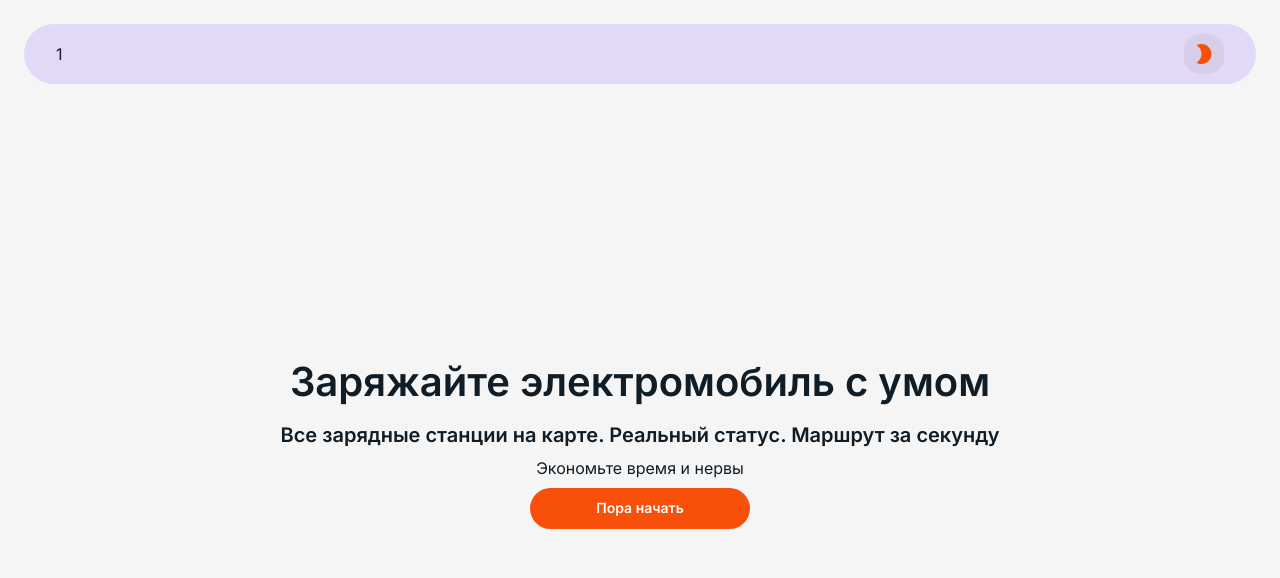
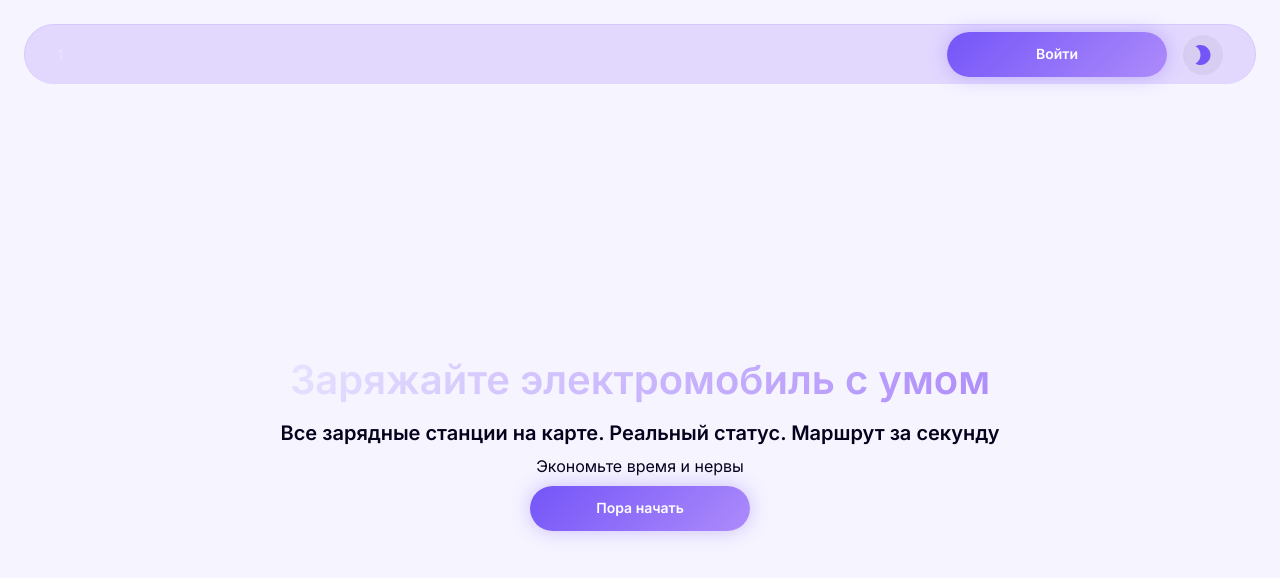
Before and after one commit to BaldrProgrammer/elektrozapravki, a Next.js app in the folder client/: page / in a window 1280 px wide. Shown: the top 578 px of the page. Built offline with nearby package versions, Linux system fonts and the light colour scheme.

Commit message:
поменяла маршрутизацию

```diff
--- a/client/src/components/NavBar/NavBar.tsx
+++ b/client/src/components/NavBar/NavBar.tsx
@@ -3,10 +3,12 @@ import {useTheme} from "@mui/material";
 import { Box, AppBar, Toolbar } from "@mui/material";
 import { ThemeToggle } from "@/components/Buttons/ThemeToggle";
 import Logo from "@/components/Logo/Logo";
-
+import ButtonStation from "@/components/Buttons/ButtonStation";
+import {useRouter} from "next/navigation";
 
 export default function NavBar() {
     const theme = useTheme()
+    const navigate = useRouter()
 
     return (
         <AppBar
@@ -36,6 +38,7 @@ export default function NavBar() {
                     <Logo/>
                 </Box>
                 <Box sx={{ display: "flex", alignItems: "center", gap: 2 }}>
+                    <ButtonStation onClick={()=>(navigate.push('/public/auth'))}>Войти</ButtonStation>
                     <ThemeToggle />
                 </Box>
             </Toolbar>
--- a/client/src/modules/Pages/AuthPageModule.tsx
+++ b/client/src/modules/Pages/AuthPageModule.tsx
@@ -1,9 +1,7 @@
 'use client'
 
-import {Box, Container, Typography} from "@mui/material";
+import {Box, Container} from "@mui/material";
 import NavBar from "@/components/NavBar/NavBar";
-import ButtonStation from "@/components/Buttons/ButtonStation";
-import LoginForm from "@/components/AuthorizationForm/LoginForm";
 import AuthBox from "@/components/AuthorizationForm/AuthBox";
 
 
--- a/client/src/theme/theme.ts
+++ b/client/src/theme/theme.ts
@@ -2,218 +2,171 @@
 
 import { createTheme, ThemeOptions } from '@mui/material/styles';
 
-// Цветовая палитра проекта
 const colors = {
-    // Темная тема
     dark: {
-        background: '#101d26',
-        surface: '#1f2f40',
-        text: '#dde2e5',
-        textSecondary: '#b0c4ce',
-        divider: 'rgba(255, 255, 255, 0.12)',
+        background: '#06021d',
+        surface: '#0f0a2a',
+        surfaceLight: '#1a1240',
+        text: '#e8e4ff',
+        textSecondary: '#ad8bfb',
+        divider: 'rgba(173, 139, 251, 0.2)',
     },
-    // Светлая тема
     light: {
-        background: '#f5f5f5',
+        background: '#f6f4ff',
         surface: '#ffffff',
-        text: '#101d26',
-        textSecondary: '#1f2f40',
-        divider: 'rgba(0, 0, 0, 0.12)',
+        surfaceLight: '#f0ebff',
+        text: '#06021d',
+        textSecondary: '#7455f8',
+        divider: 'rgba(116, 85, 248, 0.2)',
     },
-    // Общие цвета (не зависят от темы)
-    primary: '#f8500a',
-    secondary: '#FB8D23',
-    error: '#f44336',
-    warning: '#ff9800',
-    success: '#4caf50',
-    info: '#2196f3',
+
+    primary: '#7455f8',
+    primaryLight: '#ad8bfb',
+    primarySoft: '#e8e4ff',
 };
 
 export const getDesignTokens = (mode: 'light' | 'dark'): ThemeOptions => ({
     palette: {
         mode,
+
         primary: {
             main: colors.primary,
-            light: colors.secondary,
-            dark: '#d43f00',
-            contrastText: mode === 'dark' ? colors.dark.text : colors.light.text,
+            light: colors.primaryLight,
+            dark: '#5a3ae0',
+            contrastText: colors.dark.text,
         },
+
         secondary: {
-            main: colors.secondary,
-            light: '#ffa347',
-            dark: '#e67a00',
-            contrastText: mode === 'dark' ? colors.dark.text : colors.light.text,
+            main: colors.primaryLight,
+            light: '#c2a9ff',
+            dark: '#8a6cf5',
+            contrastText: colors.dark.text,
         },
+
         background: {
             default: mode === 'dark' ? colors.dark.background : colors.light.background,
             paper: mode === 'dark' ? colors.dark.surface : colors.light.surface,
         },
+
         text: {
             primary: mode === 'dark' ? colors.dark.text : colors.light.text,
             secondary: mode === 'dark' ? colors.dark.textSecondary : colors.light.textSecondary,
-            disabled: mode === 'dark' ? '#6f8f9c' : '#9e9e9e',
         },
-        error: {
-            main: colors.error,
-        },
-        warning: {
-            main: colors.warning,
-        },
-        success: {
-            main: colors.success,
-        },
-        info: {
-            main: colors.info,
-        },
+
         divider: mode === 'dark' ? colors.dark.divider : colors.light.divider,
     },
+
     typography: {
-        fontFamily: '"Inter", "Roboto", "Helvetica", "Arial", sans-serif',
+        fontFamily: 'var(--font-inter), sans-serif',
+
         h1: {
             fontSize: '2.5rem',
             fontWeight: 600,
+            background: `linear-gradient(135deg, ${colors.primarySoft}, ${colors.primaryLight})`,
+            WebkitBackgroundClip: 'text',
+            color: 'transparent',
         },
-        h2: {
-            fontSize: '2rem',
+
+        h2: { fontSize: '2rem', fontWeight: 600 },
+        h3: { fontSize: '1.75rem', fontWeight: 600 },
+        h4: { fontSize: '1.5rem', fontWeight: 600 },
+        h5: { fontSize: '1.25rem', fontWeight: 600 },
+        h6: { fontSize: '1rem', fontWeight: 600 },
+
+        body1: { fontSize: '1rem' },
+        body2: { fontSize: '0.875rem' },
+
+        button: {
+            textTransform: 'none',
             fontWeight: 600,
         },
-        h3: {
-            fontSize: '1.75rem',
-            fontWeight: 600,
-        },
-        h4: {
-            fontSize: '1.5rem',
-            fontWeight: 600,
-        },
-        h5: {
-            fontSize: '1.25rem',
-            fontWeight: 600,
-        },
-        h6: {
-            fontSize: '1rem',
-            fontWeight: 600,
-        },
-        body1: {
-            fontSize: '1rem',
-            lineHeight: 1.5,
-        },
-        body2: {
-            fontSize: '0.875rem',
-            lineHeight: 1.43,
-        },
-        button: {
-            textTransform: 'none',
-            fontWeight: 500,
-        },
     },
+
     shape: {
-        borderRadius: 8,
+        borderRadius: 14,
     },
+
     components: {
         MuiButton: {
             styleOverrides: {
                 root: {
-                    borderRadius: 40,
-                    textTransform: 'none',
+                    borderRadius: 999,
+                    padding: '10px 24px',
                     fontWeight: 600,
-                    padding: '8px 24px',
-                    transition: 'all 0.2s ease',
+                    transition: 'all 0.3s ease',
                 },
+
                 contained: {
-                    boxShadow: 'none',
+                    background: `linear-gradient(135deg, ${colors.primary}, ${colors.primaryLight})`,
+                    boxShadow: `0 0 20px ${colors.primary}55`,
+
                     '&:hover': {
-                        boxShadow: 'none',
-                        transform: 'translateY(-1px)',
+                        boxShadow: `0 0 30px ${colors.primary}aa`,
+                        transform: 'translateY(-2px)',
                     },
                 },
+
                 outlined: {
                     borderColor: colors.primary,
                     color: colors.primary,
+
                     '&:hover': {
-                        borderColor: colors.secondary,
-                        backgroundColor: 'rgba(248, 80, 10, 0.04)',
+                        borderColor: colors.primaryLight,
+                        backgroundColor: `${colors.primary}14`,
                     },
                 },
             },
         },
+
         MuiPaper: {
             styleOverrides: {
                 root: {
                     backgroundImage: 'none',
-                },
-                elevation1: {
-                    boxShadow: mode === 'dark'
-                        ? '0 2px 8px rgba(0, 0, 0, 0.15)'
-                        : '0 2px 8px rgba(0, 0, 0, 0.05)',
-                },
-                elevation2: {
-                    boxShadow: mode === 'dark'
-                        ? '0 4px 12px rgba(0, 0, 0, 0.2)'
-                        : '0 4px 12px rgba(0, 0, 0, 0.1)',
+                    backdropFilter: 'blur(12px)',
+                    backgroundColor:
+                        mode === 'dark'
+                            ? 'rgba(15, 10, 42, 0.7)'
+                            : '#ffffffcc',
+                    border: `1px solid ${colors.dark.divider}`,
                 },
             },
         },
+
         MuiCard: {
             styleOverrides: {
                 root: {
-                    borderRadius: 12,
+                    borderRadius: 16,
+                    background:
+                        mode === 'dark'
+                            ? 'linear-gradient(145deg, #0f0a2a, #1a1240)'
+                            : '#fff',
+                    border: `1px solid ${colors.dark.divider}`,
+                    transition: '0.3s',
+
+                    '&:hover': {
+                        transform: 'translateY(-4px)',
+                        boxShadow: `0 10px 30px ${colors.primary}33`,
+                    },
                 },
             },
         },
-        MuiAppBar: {
+
+        MuiTextField: {
             styleOverrides: {
                 root: {
-                    backgroundImage: 'none',
-                },
-            },
-        },
-        MuiChip: {
-            styleOverrides: {
-                root: {
-                    borderRadius: 16,
-                },
-                colorPrimary: {
-                    backgroundColor: colors.primary,
-                    color: mode === 'dark' ? colors.dark.text : colors.light.text,
-                },
-                colorSecondary: {
-                    backgroundColor: colors.secondary,
-                    color: mode === 'dark' ? colors.dark.text : colors.light.text,
-                },
-            },
-        },
-        MuiDivider: {
-            styleOverrides: {
-                root: {
-                    borderColor: mode === 'dark' ? colors.dark.divider : colors.light.divider,
-                },
-            },
-        },
-        MuiSkeleton: {
-            styleOverrides: {
-                root: {
-                    backgroundColor: mode === 'dark'
-                        ? 'rgba(255, 255, 255, 0.08)'
-                        : 'rgba(0, 0, 0, 0.08)',
-                },
-            },
-        },
-        MuiAlert: {
-            styleOverrides: {
-                root: {
-                    borderRadius: 8,
-                },
-            },
-        },
-        MuiToggleButton: {
-            styleOverrides: {
-                root: {
-                    borderRadius: 40,
-                    '&.Mui-selected': {
-                        backgroundColor: colors.primary,
-                        color: mode === 'dark' ? colors.dark.text : colors.light.text,
-                        '&:hover': {
-                            backgroundColor: colors.secondary,
+                    '& .MuiOutlinedInput-root': {
+                        borderRadius: 12,
+
+                        '& fieldset': {
+                            borderColor: colors.dark.divider,
+                        },
+
+                        '&:hover fieldset': {
+                            borderColor: colors.primary,
+                        },
+
+                        '&.Mui-focused fieldset': {
+                            borderColor: colors.primary,
                         },
                     },
                 },
@@ -222,15 +175,13 @@ export const getDesignTokens = (mode: 'light' | 'dark'): ThemeOptions => ({
     },
 });
 
-// Создаем тему для светлого и темного режима
+export const darkTheme = createTheme(getDesignTokens('dark'));
 export const lightTheme = createTheme(getDesignTokens('light'));
-export const darkTheme = createTheme(getDesignTokens('dark'));
 
-// Градиенты для обеих тем
 export const gradients = {
-    primary: `linear-gradient(135deg, ${colors.primary} 0%, ${colors.secondary} 100%)`,
-    darkToPrimary: `linear-gradient(135deg, ${colors.dark.background} 0%, ${colors.primary} 100%)`,
-    lightToPrimary: `linear-gradient(135deg, ${colors.light.background} 0%, ${colors.primary} 100%)`,
+    primary: `linear-gradient(135deg, ${colors.primary}, ${colors.primaryLight})`,
+    soft: `linear-gradient(135deg, ${colors.primarySoft}, ${colors.primaryLight})`,
+    background: `radial-gradient(circle at top, #06021d, #02000a)`,
 };
 
 export default darkTheme;
```
